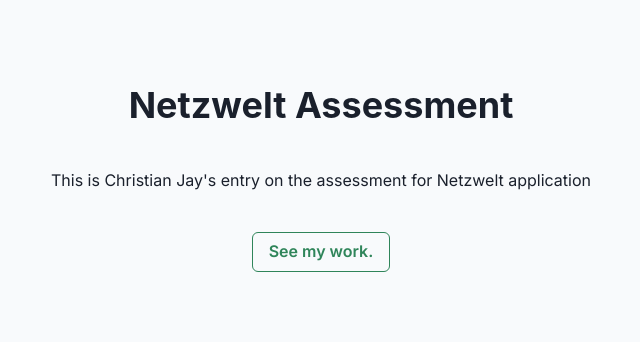
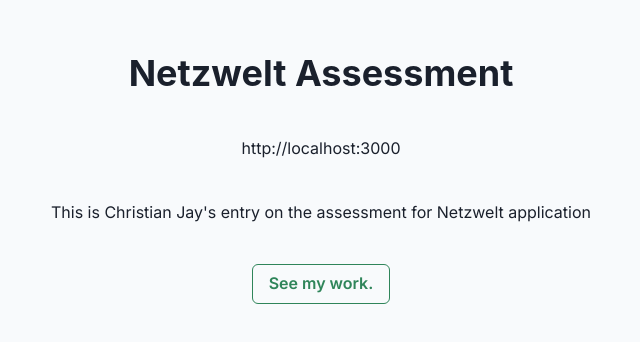
Before and after one commit to SkrowRepap/netzwelt-assesment, a Next.js app: page / in a window 1280 px wide. Shown: the part 222-564 px from the top of the page, without its empty margins (319-959 px from the left). Built offline with nearby package versions, Linux system fonts and the light colour scheme.

Commit message:
dubug only

```diff
--- a/pages/account/login/index.tsx
+++ b/pages/account/login/index.tsx
@@ -17,7 +17,6 @@
 import { useForm, SubmitHandler } from "react-hook-form";
 import { signIn } from "next-auth/react";
 import { useRouter } from "next/router";
-import axios from "axios";
 
 function LoginPage() {
   const {
@@ -52,8 +51,6 @@
       router.push("/home");
     }
   };
-
-  console.log(errors);
 
   return (
     <>
--- a/pages/index.tsx
+++ b/pages/index.tsx
@@ -2,6 +2,7 @@
 import { Inter } from "next/font/google";
 import { Button, Center, Flex, Heading, Text } from "@chakra-ui/react";
 import Link from "next/link";
+import { defaultAxiosBaseURL } from "./api/apiConfig";
 
 const inter = Inter({ subsets: ["latin"] });
 
@@ -13,6 +14,7 @@
       <Center>
         <Flex flexDirection={"column"} gap={"10"} alignItems={"center"}>
           <Heading>Netzwelt Assessment</Heading>
+          {defaultAxiosBaseURL}
           <Text>
             {`This is Christian Jay's entry on the assessment for Netzwelt
             application`}
```
